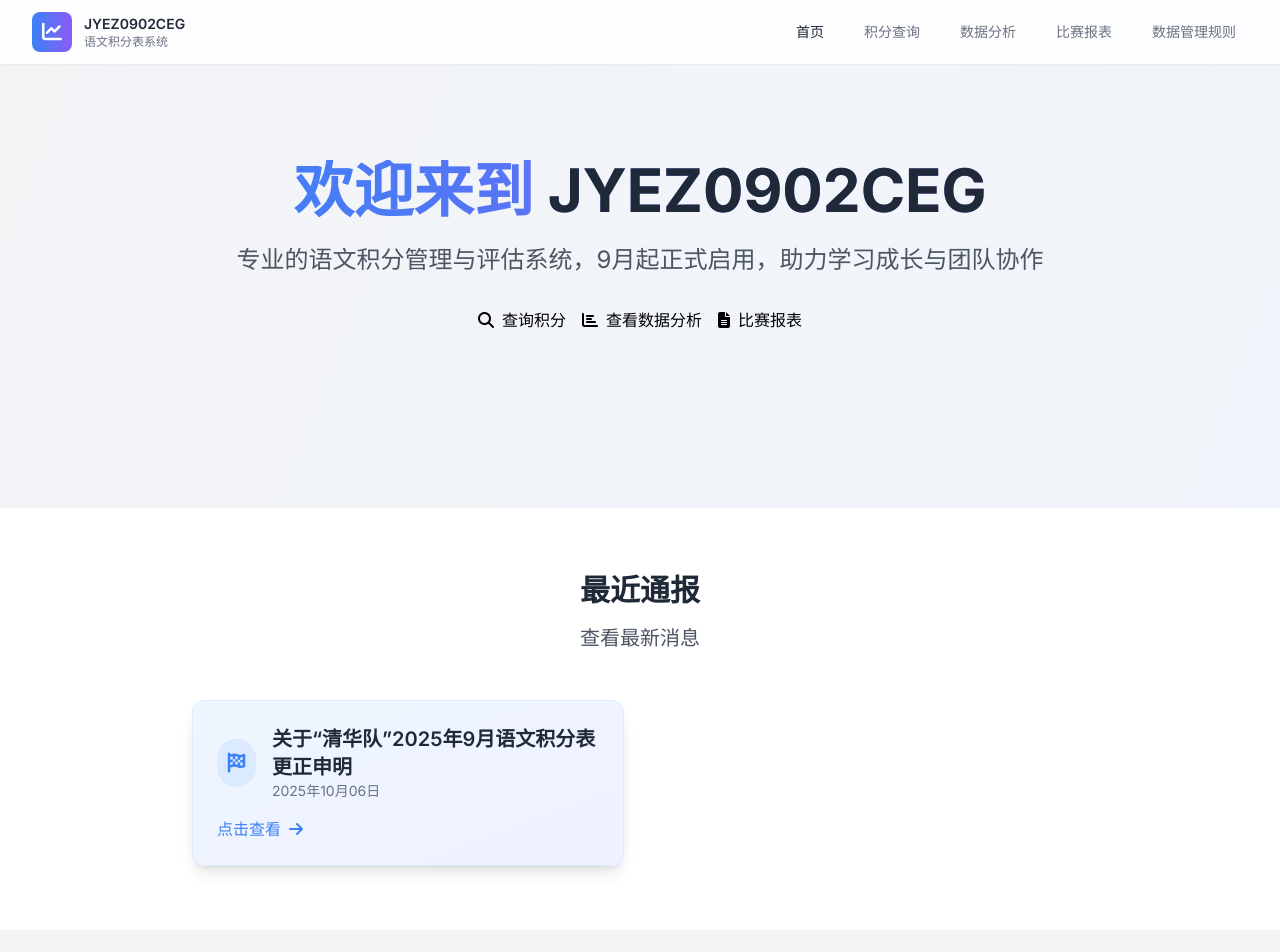
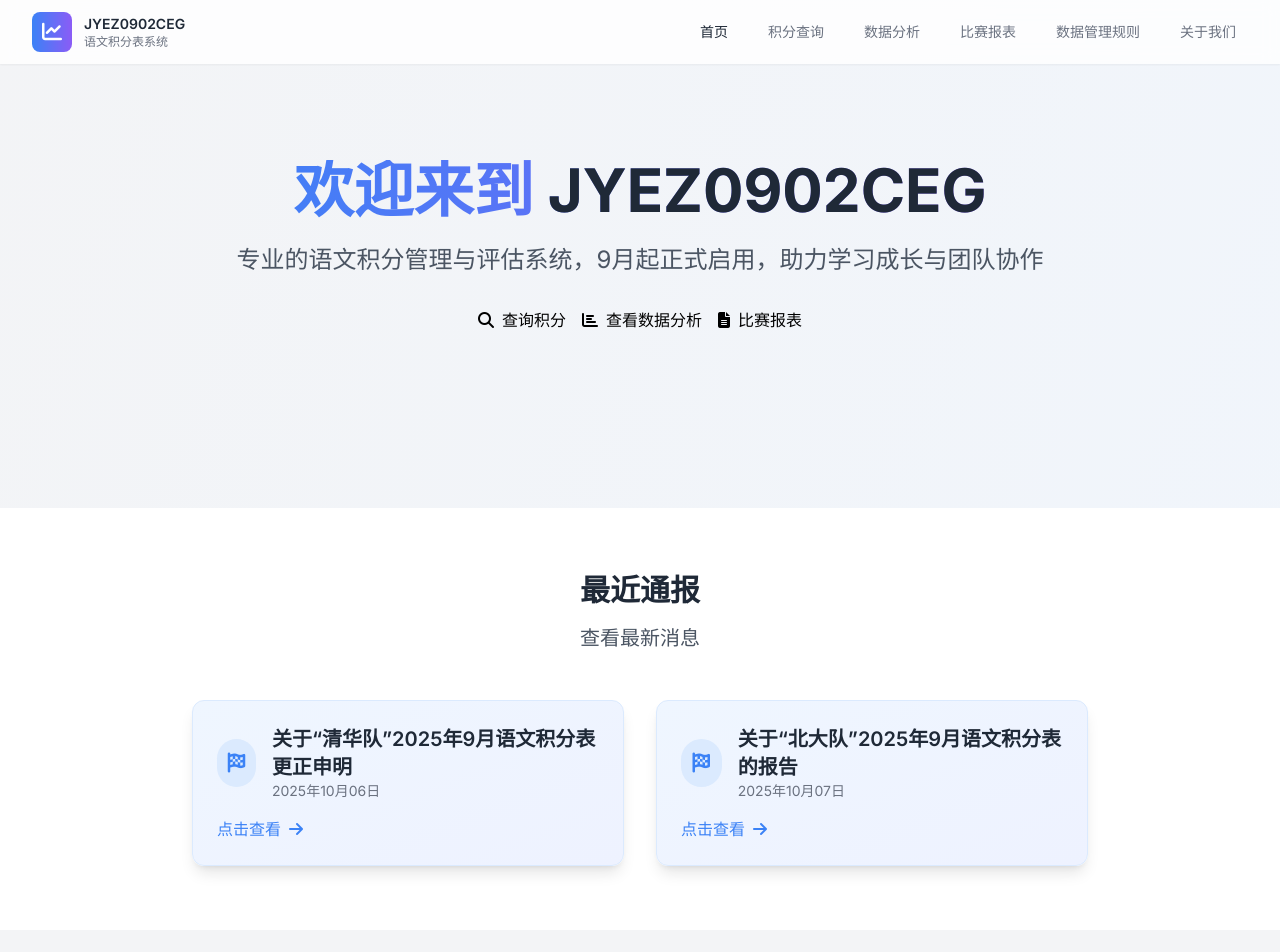
Before and after one commit to jiugulixiaoniu/jyez0902ceg, a website: page index.html in a window 1280 px wide. Shown: the top 952 px of the page. Drawn offline with nearby package versions, Linux system fonts and the light colour scheme.

Commit message:
Update index.html

```diff
--- a/index.html
+++ b/index.html
@@ -79,6 +79,7 @@
                         <a href="#" class="text-gray-500 hover:text-primary px-3 py-2 rounded-md text-sm font-medium transition-colors duration-200">数据分析</a>
                         <a href="#match-reports" class="text-gray-500 hover:text-primary px-3 py-2 rounded-md text-sm font-medium transition-colors duration-200">比赛报表</a>
                         <a href="Sidebar/Rules.html" class="text-gray-500 hover:text-primary px-3 py-2 rounded-md text-sm font-medium transition-colors duration-200">数据管理规则</a>
+                        <a href="#" class="text-gray-500 hover:text-primary px-3 py-2 rounded-md text-sm font-medium transition-colors duration-200">关于我们</a>
                     </div>
                 </div>
 
@@ -97,7 +98,7 @@
             <a href="#" class="text-gray-500 hover:text-primary block px-3 py-2 rounded-md text-base font-medium">数据分析</a>
             <a href="#match-reports" class="text-gray-500 hover:text-primary block px-3 py-2 rounded-md text-base font-medium">比赛报表</a>
             <a href="Sidebar/Rules.html" class="text-dark hover:text-primary block px-3 py-2 rounded-md text-base font-medium">数据管理规则</a>
-
+            <a href="#" class="text-gray-500 hover:text-primary block px-3 py-2 rounded-md text-base font-medium">关于我们</a>
         </div>
     </nav>
 
@@ -153,7 +154,21 @@
                         <i class="fas fa-arrow-right ml-2"></i>
                     </a>
                 </div>
-
+                <div class="bg-gradient-to-br from-blue-50 to-indigo-50 rounded-xl p-6 shadow-lg border border-blue-100 card-hover">
+                    <div class="flex items-center mb-4">
+                        <div class="w-12 h-12 rounded-full bg-blue-100 flex items-center justify-center mr-4">
+                            <i class="fas fa-flag-checkered text-primary text-xl"></i>
+                        </div>
+                        <div>
+                            <h3 class="text-xl font-semibold text-dark">关于“北大队”2025年9月语文积分表的报告</h3>
+                            <p class="text-sm text-gray-500">2025年10月07日</p>
+                        </div>
+                    </div>
+                    <a href="/article/202510081710.html" class="inline-flex items-center text-primary hover:text-accent font-medium transition-colors">
+                        点击查看
+                        <i class="fas fa-arrow-right ml-2"></i>
+                    </a>
+                </div>
                 <!-- 比赛报表 2 -->
 
             </div>
```
